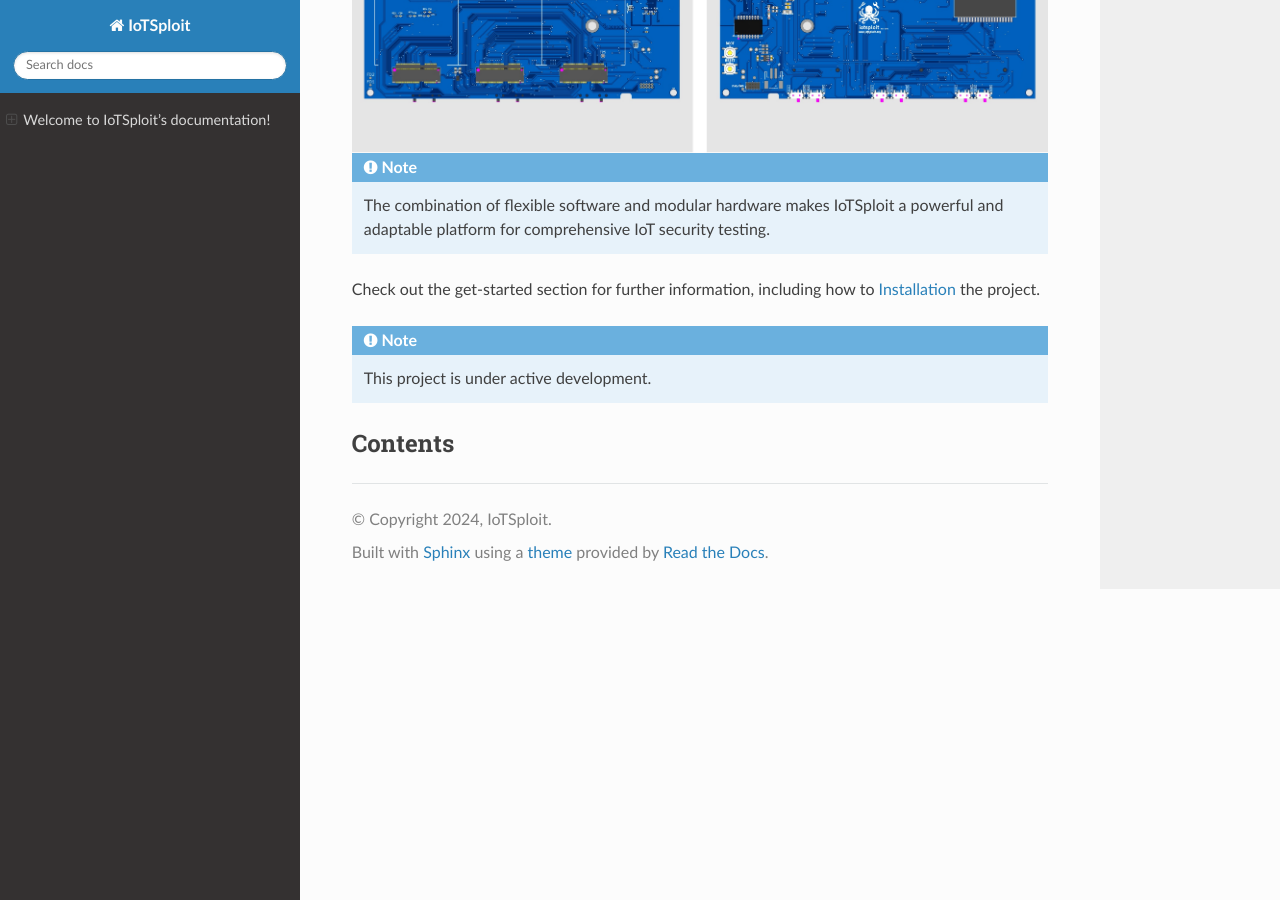
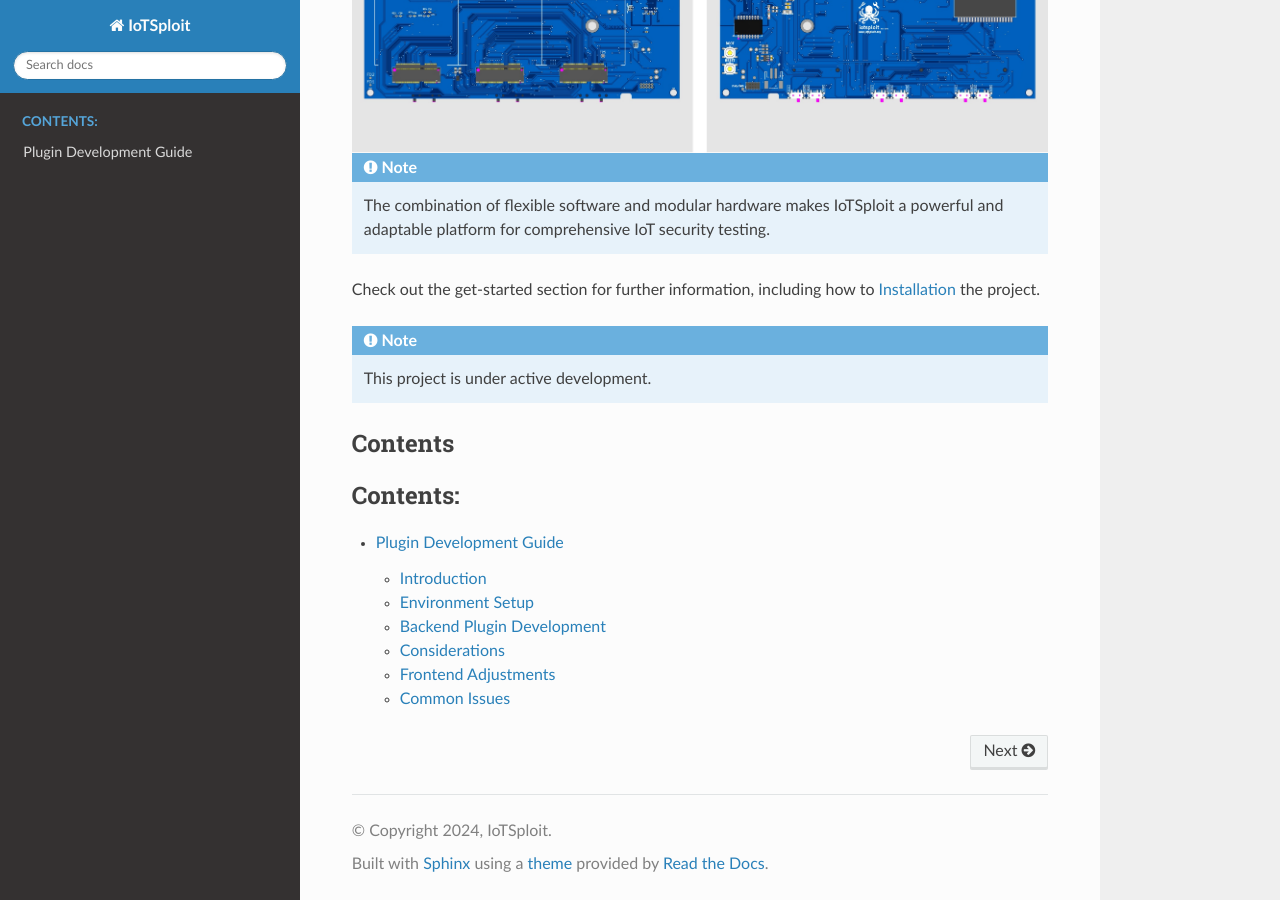
Before and after one commit to TKXB/iotsploit-tutorial, a Sphinx documentation site: the page built from docs/source/index.rst, in a window 1280 px wide and 900 px high, scrolled down 1851 px. Built offline with Sphinx 7.4.7 and the Read the Docs theme 3.1.0, drawn with Linux system fonts in a browser that asks for light colours; pages that are not in the unit, such as notebooks, are missing from menus; part of the change alters nothing that is shown.

Commit message:
feat: add plugin development guide and update index.rst

```diff
--- a/docs/source/index.rst
+++ b/docs/source/index.rst
@@ -64,7 +64,10 @@ Contents
 --------
 
 .. toctree::
+   :maxdepth: 2
+   :caption: Contents:
 
    get-started
    features
    community
+   plugin
--- /dev/null
+++ b/docs/source/plugin.rst
@@ -0,0 +1,165 @@
+Plugin Development Guide
+========================
+
+Introduction
+------------
+
+This guide aims to instruct users on how to add and develop new plugins to the system based on existing plugin references. By reading this guide, you will learn how to add new plugins on the backend, how to call these plugins on the frontend, and how to manage plugin dependencies.
+
+Environment Setup
+-----------------
+
+- IoTSploit framework
+
+Backend Plugin Development
+--------------------------
+
+1. **Create a New Plugin File**
+
+   In the backend plugin directory (e.g., `plugins`), create a new Python file, such as `your_plugin.py`.
+
+2. **Write a Plugin that Conforms to `exploit_spec.py`**
+
+   First, your plugin needs to implement the three methods defined in `ExploitPluginSpec`:
+
+   - `initialize(self, device_plugin: Optional[Any] = None)`
+   - `execute(self, target: Optional[Any] = None) -> ExploitResult`
+   - `cleanup(self)`
+
+   Below is an example showing how to write a plugin that conforms to the specification:
+
+   .. code-block:: python
+
+      import logging
+      import pluggy
+      from typing import Optional, Any
+      from sat_toolkit.core.exploit_spec import ExploitResult
+      from sat_toolkit.core.base_plugin import BasePlugin
+
+      logger = logging.getLogger(__name__)
+      hookimpl = pluggy.HookimplMarker("exploit_mgr")
+
+      class MyCustomExploitPlugin(BasePlugin):
+          def __init__(self):
+              super().__init__({
+                  'Name': 'My Custom Exploit',
+                  'Description': 'A custom exploit plugin example.',
+                  'License': 'Your License',
+                  'Author': ['Your Name'],
+                  'Parameters': {
+                      'param1': {
+                          'type': 'int',
+                          'required': True,
+                          'description': 'Description of param1.',
+                      },
+                      'param2': {
+                          'type': 'str',
+                          'required': False,
+                          'description': 'Description of param2.',
+                      },
+                      # Add more parameters...
+                  },
+              })
+
+          @hookimpl
+          def initialize(self, device_plugin: Optional[Any] = None):
+              # Initialize the plugin, optionally using a device plugin
+              self.device_plugin = device_plugin
+              logger.info("Plugin initialized with device_plugin: %s", device_plugin)
+
+          @hookimpl
+          def execute(self, target: Optional[Any] = None) -> ExploitResult:
+              # Get parameters
+              param1 = self.options.get('param1')
+              param2 = self.options.get('param2')
+
+              logger.info("Executing exploit with param1: %s, param2: %s", param1, param2)
+
+              try:
+                  # Execute core logic
+                  result_data = self.perform_exploit(param1, param2, target)
+
+                  # Return success result
+                  return ExploitResult(success=True, message="Exploit executed successfully.", data=result_data)
+              except Exception as e:
+                  logger.error("Exploit execution failed: %s", e)
+                  # Return failure result
+                  return ExploitResult(success=False, message=str(e), data={})
+
+          @hookimpl
+          def cleanup(self):
+              # Perform cleanup operations
+              logger.info("Cleaning up after exploit execution.")
+
+          def perform_exploit(self, param1, param2, target):
+              # Implement your exploit logic
+              # For example, perform some operations on the target
+              # Return result data
+              result = {
+                  "target": target,
+                  "param1": param1,
+                  "param2": param2,
+                  "status": "Exploit performed successfully."
+              }
+              return result
+
+   - **Inherit from `BasePlugin`**: Ensure your plugin inherits from `BasePlugin` to gain basic plugin functionality.
+   - **Use `@hookimpl` Decorator**: Use the `@hookimpl` decorator on the `initialize`, `execute`, and `cleanup` methods so that `pluggy` can correctly recognize and call them.
+   - **Define Plugin Information in `__init__`**: Include name, description, license, author, and parameters in the `__init__` method. This information will be used for plugin management and frontend display.
+   - **Parameter Management**: Define the required parameters in `Parameters`. The frontend will generate the parameter input interface based on this information.
+   - **Exception Handling**: Use a try-except block in the `execute` method to catch exceptions, ensuring the plugin does not crash on errors and returns appropriate error messages.
+
+   Place your plugin file in the plugin directory (e.g., `plugins`). The plugin manager will automatically discover and load plugins that conform to the specification.
+
+Considerations
+--------------
+
+- **Follow the Specification**: Ensure your plugin method signatures match those defined in `exploit_spec.py`.
+- **Consistent Naming**: The plugin name (e.g., `MyCustomExploitPlugin`) should correspond to the file name for easy management.
+- **Logging**: Use the `logging` module to record the plugin execution process for easier debugging and maintenance.
+- **Dependency Management**: If your plugin requires additional dependencies, add them to `pyproject.toml` and install them using Poetry.
+
+Frontend Adjustments
+--------------------
+
+1. **Retrieve Plugin List**
+
+   In `plugins_page.dart`, the frontend retrieves the list of available plugins from the backend via an HTTP interface. Ensure your new plugin is included in this list, with the specific interface being `/api/list_plugin_info/`.
+
+2. **Dynamically Generate Parameter Input Interface**
+
+   When the user selects a plugin to execute, the application will dynamically generate a parameter input popup window based on the plugin's `Parameters` information.
+
+3. **Send Execution Request**
+
+   After the user fills in the parameters, the frontend will package the parameters into JSON and send them to the Django backend's execution interface (e.g., `/api/execute_plugin/`). The request body includes the plugin name and parameters, for example:
+
+   .. code-block:: json
+
+      {
+        "plugin_name": "Your Plugin Name",
+        "parameters": {
+          "param1": 123,
+          "param2": "value"
+        }
+      }
+
+4. **Handle Execution Results**
+
+   After the backend executes the plugin, it will return the results to the frontend. The frontend needs to parse the results and display the execution status and related information to the user.
+
+Common Issues
+-------------
+
+- **Q1: Plugin not showing in the frontend plugin list?**
+  - Ensure the plugin is correctly placed in the plugin directory.
+  - Check if the plugin metadata is complete.
+  - Restart the backend service to ensure the plugin is loaded.
+
+- **Q2: Plugin execution error indicating missing dependencies?**
+  - Ensure necessary dependencies are added to `pyproject.toml`.
+  - Run `poetry install` to install dependencies.
+
+- **Q3: Frontend unable to get plugin parameter input interface?**
+  - Check if the plugin's `Parameters` definition is correct.
+  - Ensure the backend interface returns plugin information with parameter details.
```
